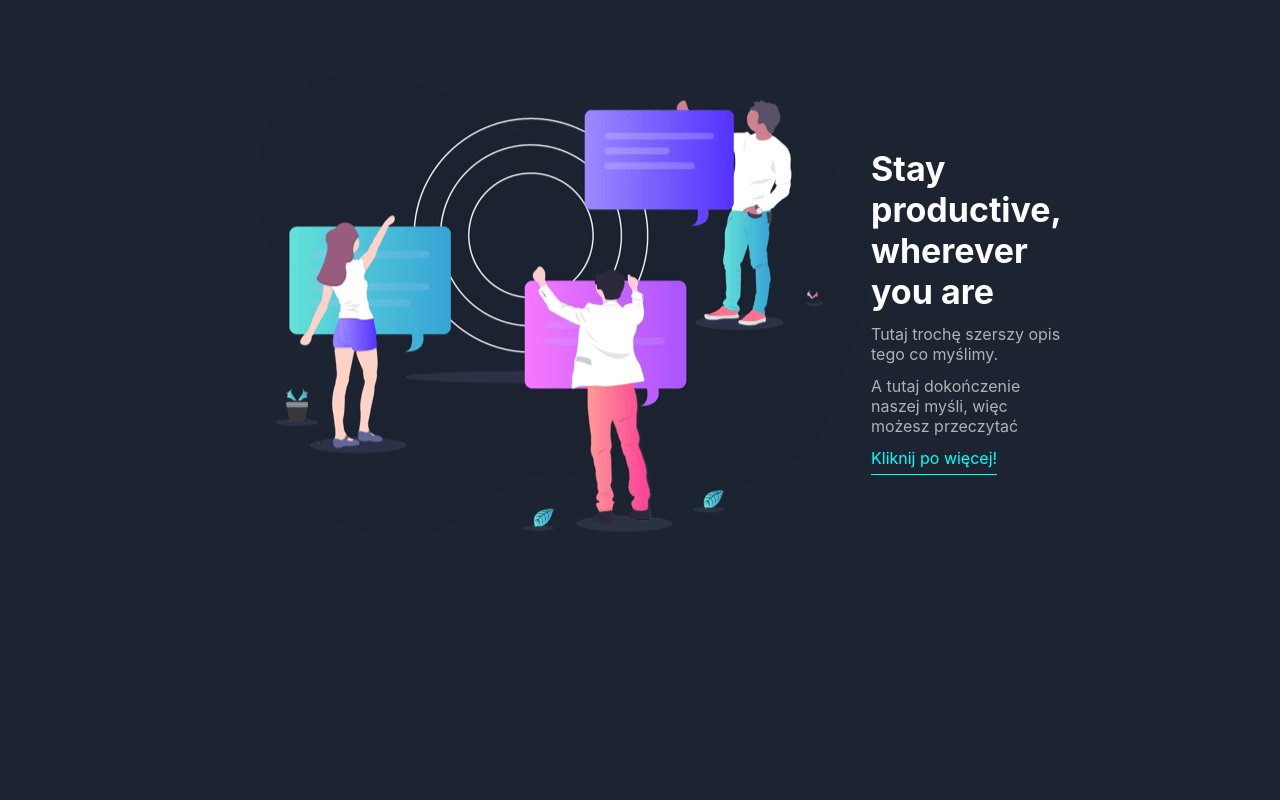
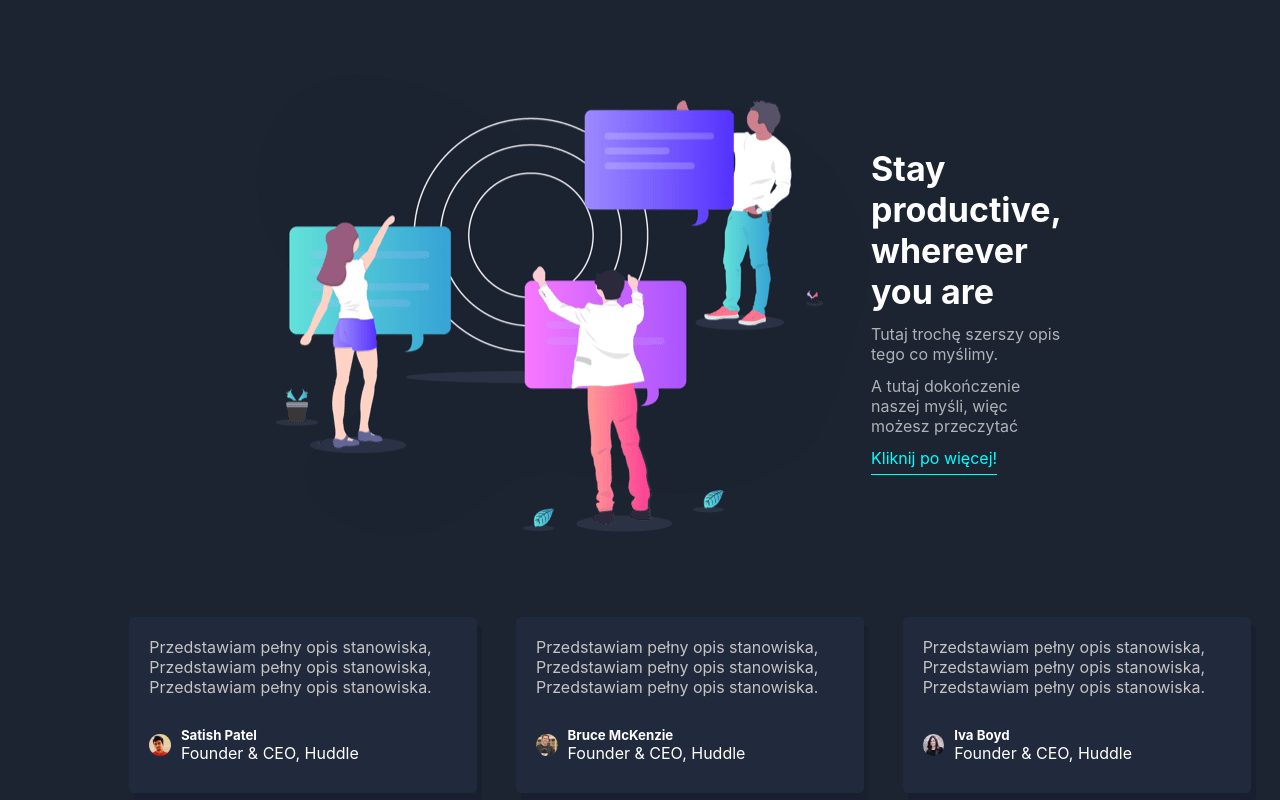
Before and after one commit to starszy1994/landing-page-starter, a React (Create React App) app: page / in a window 1280 px wide. Shown: the part 1490-2290 px from the top of the page. Before the commit the page ends 2032 px from the top, so only its background shows below. Built offline with nearby package versions, Linux system fonts and the light colour scheme.

Commit message:
opinie ludzi

```diff
--- /dev/null
+++ b/src/components/Opinions/Opinions.js
@@ -0,0 +1,33 @@
+import React from 'react'
+import styles from './Opinions.module.css'
+import profile1 from '../../images/profile-1.jpg'
+import profile2 from '../../images/profile-2.jpg'
+import profile3 from '../../images/profile-3.jpg'
+import OpinionsMenu from './OpinionsMenu'
+
+const Opinions = () => {
+  return (
+    <div className={styles.all}>
+    <OpinionsMenu
+    opinion={"Przedstawiam pełny opis stanowiska, Przedstawiam pełny opis stanowiska, Przedstawiam pełny opis stanowiska."}
+    profile={profile1}
+    name="Satish Patel"
+    position={"Founder & CEO, Huddle"}
+></OpinionsMenu>
+<OpinionsMenu
+    opinion={"Przedstawiam pełny opis stanowiska, Przedstawiam pełny opis stanowiska, Przedstawiam pełny opis stanowiska."}
+    profile={profile2}
+    name="Bruce McKenzie"
+    position={"Founder & CEO, Huddle"}
+></OpinionsMenu>
+<OpinionsMenu
+    opinion={"Przedstawiam pełny opis stanowiska, Przedstawiam pełny opis stanowiska, Przedstawiam pełny opis stanowiska."}
+    profile={profile3}
+    name="Iva Boyd"
+    position={"Founder & CEO, Huddle"}
+></OpinionsMenu>
+    </div>
+  )
+}
+
+export default Opinions
--- /dev/null
+++ b/src/components/Opinions/Opinions.module.css
@@ -0,0 +1,9 @@
+.all {
+    margin: 60px;
+    display: flex;
+    justify-content: space-around;
+    align-items: center;
+    position: relative;
+    top: 10px;
+    left: 50px;
+}
--- /dev/null
+++ b/src/components/Opinions/OpinionsMenu.js
@@ -0,0 +1,21 @@
+import React from 'react';
+import styles from './OpinionsMenu.module.css'
+
+const OpinionsMenu = ({opinion, profile, name, position}) => {
+  return (
+    <div className={styles.size}>
+      <div className={styles.ops}>
+        <p>{opinion}</p>
+        </div>
+        <div className={styles.rest}>
+        <img src={profile} className={styles.focia}/>
+        <div className={styles.description}>
+        <h5>{name}</h5>
+        <p>{position}</p>
+        </div>
+    </div>
+    </div>
+  )
+}
+
+export default OpinionsMenu
--- /dev/null
+++ b/src/components/Opinions/OpinionsMenu.module.css
@@ -0,0 +1,28 @@
+.size {
+    width: 30%;
+    background-color: hsl(219, 30%, 18%);
+    box-shadow: 5px 8px hsl(219, 32%, 14%);
+    padding: 20px;
+    border-radius: 5px;
+    margin: 5px;
+    color: rgb(198, 195, 195);
+}
+
+.rest {
+    display: flex;
+    align-items: center;
+    color: white;
+    padding-bottom: 10px;
+}
+
+.focia {
+    border-radius: 50px;
+    width: 7%;
+}
+.description {
+    margin-left: 10px;
+}
+
+.ops {
+    padding-bottom: 30px;
+}
--- a/src/pages/HomePage.js
+++ b/src/pages/HomePage.js
@@ -2,6 +2,7 @@ import React from 'react';
 import FyloWorks from '../components/FyloWorks/FyloWorks';
 import Icon from '../components/IconMenu/Icon';
 import MainTemplate from '../components/MainTemplate/MainTemplate'
+import Opinions from '../components/Opinions/Opinions';
 import TopPage from '../components/TopPage/TopPage'
 
 const HomePage = () => {
@@ -10,6 +11,7 @@ const HomePage = () => {
   <TopPage/>
   <Icon/>
   <FyloWorks/>
+  <Opinions/>
   </MainTemplate>
   )
 }
```
Also changed, not shown: src/components/FyloWorks/FyloWorks.js (line endings or trailing spaces).
